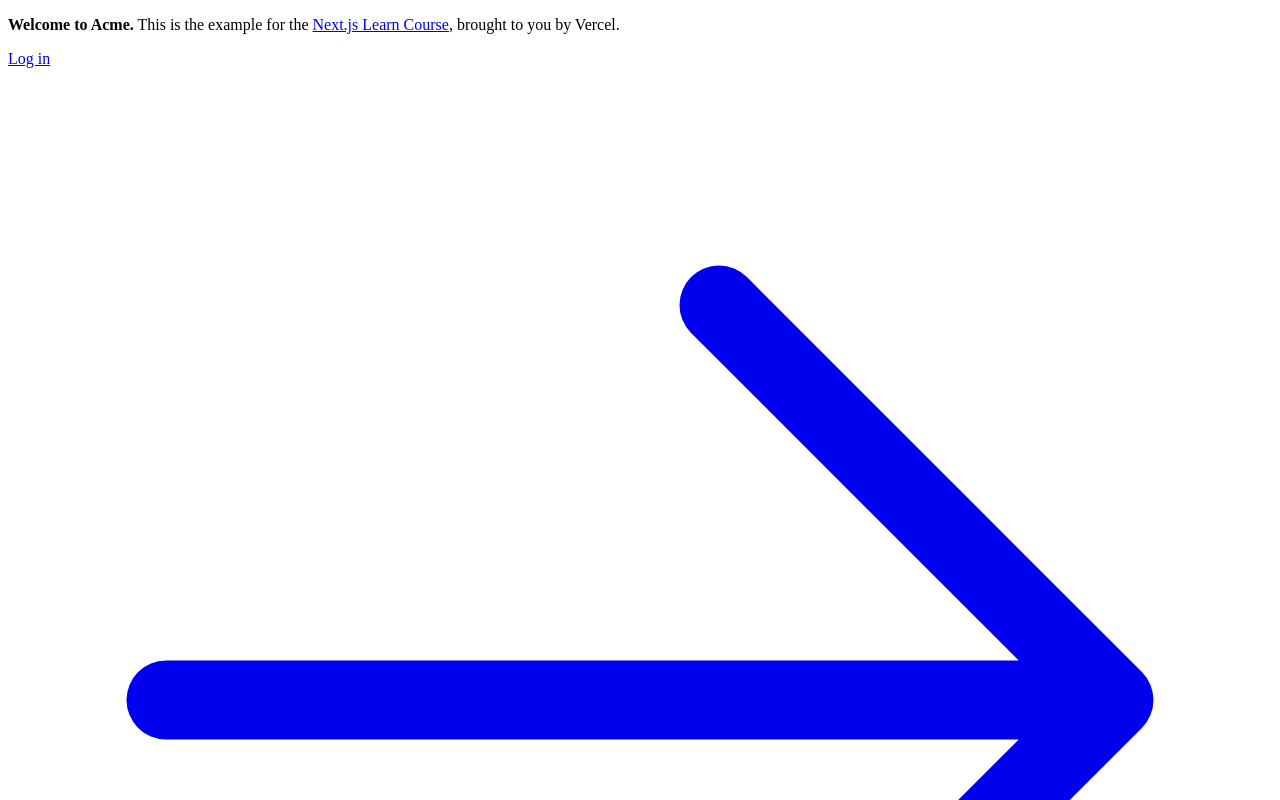
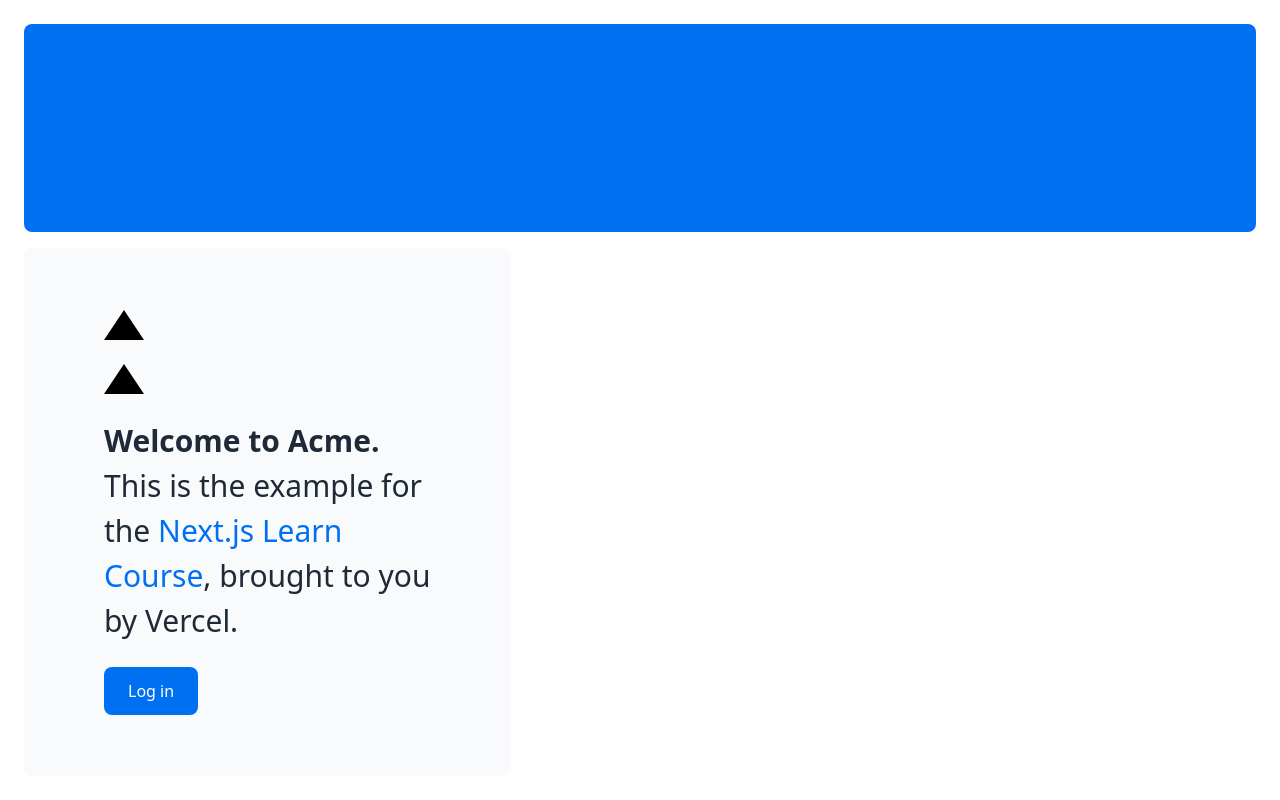
Before and after one commit to prachanda482244/learn-next-js-docs, a Next.js app in the folder nextjs-dashboard/: page / in a window 1280 px wide. Shown: the top 800 px of the page. Built offline with nearby package versions, Linux system fonts and the light colour scheme.

Commit message:
chapter 2 styling

```diff
--- a/nextjs-dashboard/app/layout.tsx
+++ b/nextjs-dashboard/app/layout.tsx
@@ -1,3 +1,4 @@
+import '@/app/ui/global.css'
 export default function RootLayout({
   children,
 }: {
--- a/nextjs-dashboard/app/page.tsx
+++ b/nextjs-dashboard/app/page.tsx
@@ -1,8 +1,9 @@
 import AcmeLogo from '@/app/ui/acme-logo';
 import { ArrowRightIcon } from '@heroicons/react/24/outline';
 import Link from 'next/link';
+import styles from '@/app/ui/home.module.css';
+export default function Page() {
 
-export default function Page() {
   return (
     <main className="flex min-h-screen flex-col p-6">
       <div className="flex h-20 shrink-0 items-end rounded-lg bg-blue-500 p-4 md:h-52">
@@ -10,6 +11,11 @@
       </div>
       <div className="mt-4 flex grow flex-col gap-4 md:flex-row">
         <div className="flex flex-col justify-center gap-6 rounded-lg bg-gray-50 px-6 py-10 md:w-2/5 md:px-20">
+<div className={styles.shape} />
+
+        <div
+  className="h-0 w-0 border-b-[30px] border-l-[20px] border-r-[20px] border-b-black border-l-transparent border-r-transparent"
+/>
           <p className={`text-xl text-gray-800 md:text-3xl md:leading-normal`}>
             <strong>Welcome to Acme.</strong> This is the example for the{' '}
             <a href="https://nextjs.org/learn/" className="text-blue-500">
@@ -21,7 +27,7 @@
             href="/login"
             className="flex items-center gap-5 self-start rounded-lg bg-blue-500 px-6 py-3 text-sm font-medium text-white transition-colors hover:bg-blue-400 md:text-base"
           >
-            <span>Log in</span> <ArrowRightIcon className="w-5 md:w-6" />
+            <span>Log in</span>
           </Link>
         </div>
         <div className="flex items-center justify-center p-6 md:w-3/5 md:px-28 md:py-12">
--- /dev/null
+++ b/nextjs-dashboard/app/ui/home.module.css
@@ -0,0 +1,7 @@
+.shape {
+  height: 0;
+  width: 0;
+  border-bottom: 30px solid black;
+  border-left: 20px solid transparent;
+  border-right: 20px solid transparent;
+}
```
